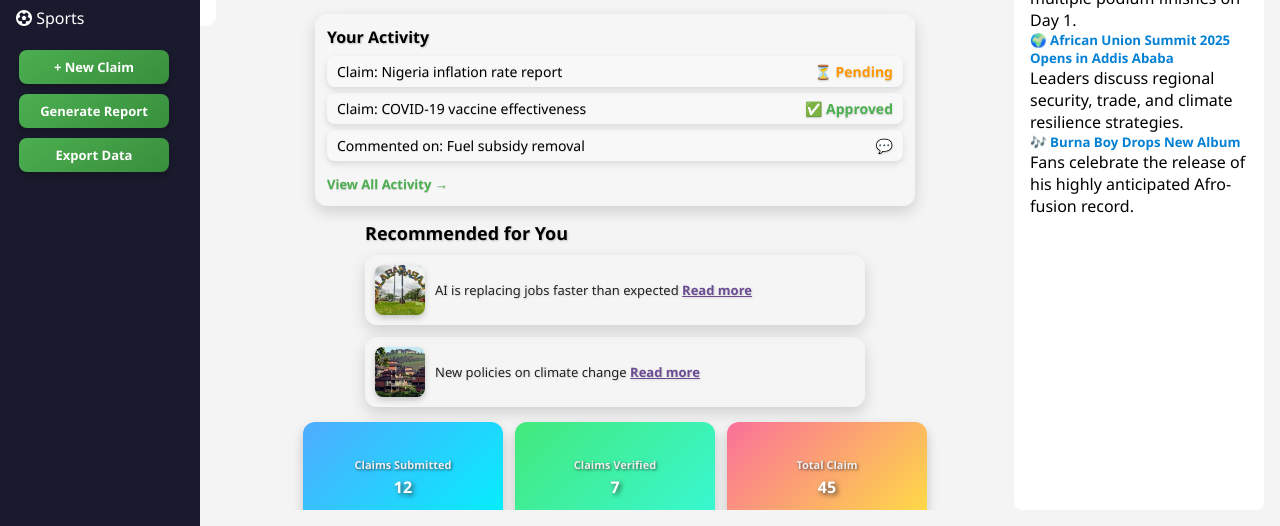
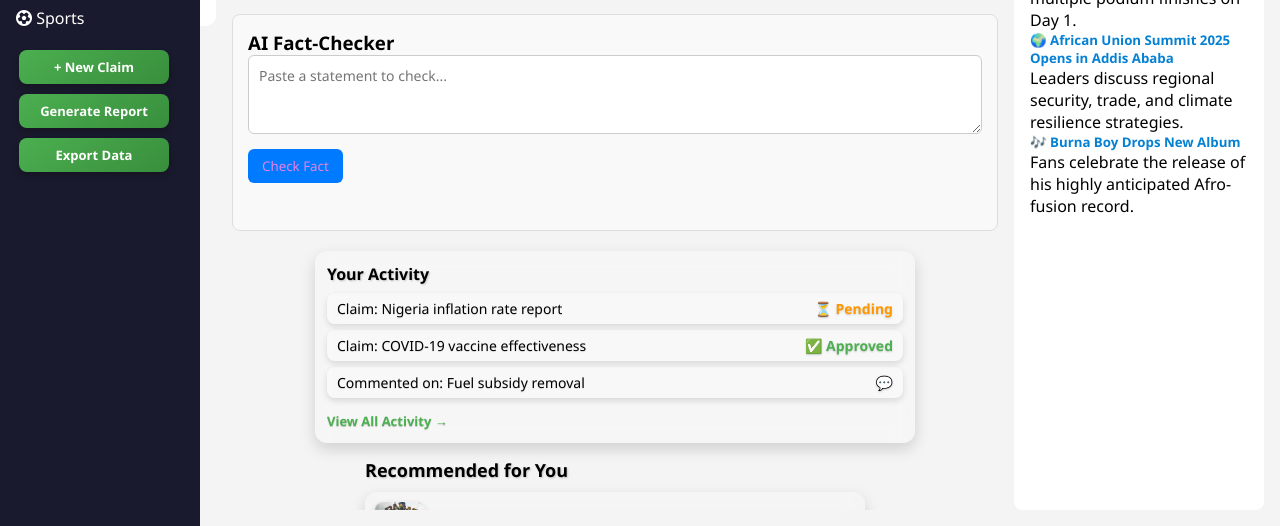
Before and after one commit to LeinadMori/FactCred, a plain HTML site: page Html/user-dashboard.html in a window 1280 px wide. Shown: the part 274-800 px from the top of the page. Drawn offline with Linux system fonts and the light colour scheme.

Commit message:
Added Ai CHECKER to assist user fact check on time

```diff
--- a/Html/user-dashboard.html
+++ b/Html/user-dashboard.html
@@ -150,6 +150,13 @@
           <button class="action-btn" id="newClaimBtn">➕ Submit a New Claim</button>
           <button class="action-btn" id="bookmarksBtn">⭐ View Bookmarks</button>
           <button class="action-btn" id="notificationsBtn">🔔 Notifications</button>
+        </section>
+
+        <section class="fact-checker">
+          <h3>AI Fact-Checker</h3>
+          <textarea id="factInput" placeholder="Paste a statement to check..." rows="3"></textarea>
+          <button id="checkFactBtn">Check Fact</button>
+          <div id="factResult"></div>
         </section>
 
 
@@ -308,6 +315,32 @@
   document.getElementById("notificationsBtn").addEventListener("click", () => {
     alert("Display Notifications (dummy list for now)");
   });
+  const checkFactBtn = document.getElementById("checkFactBtn");
+  const factInput = document.getElementById("factInput");
+  const factResult = document.getElementById("factResult");
+
+  checkFactBtn.addEventListener("click", () => {
+    const text = factInput.value.trim();
+
+    if (!text) {
+      factResult.textContent = "⚠️ Please enter a statement to check.";
+      factResult.style.color = "red";
+      return;
+    }
+
+    // Dummy logic for now
+    const random = Math.random();
+    if (random < 0.33) {
+      factResult.textContent = "✅ Likely True";
+      factResult.style.color = "green";
+    } else if (random < 0.66) {
+      factResult.textContent = "❌ Likely False";
+      factResult.style.color = "red";
+    } else {
+      factResult.textContent = "⚖️ Partially True";
+      factResult.style.color = "orange";
+    }
+  });
   </script>
 </body>
 </html>
--- a/Styles/users-dashboaard.css
+++ b/Styles/users-dashboaard.css
@@ -364,3 +364,41 @@
   .news-updates li:hover {
     background: rgba(255, 255, 255, 0.2);
   }
+
+  .fact-checker {
+    margin: 20px 0;
+    padding: 15px;
+    background: #f9f9f9;
+    border-radius: 8px;
+    border: 1px solid #ddd;
+  }
+
+  .fact-checker textarea {
+    width: 100%;
+    padding: 10px;
+    border-radius: 6px;
+    border: 1px solid #ccc;
+    resize: vertical;
+    font-size: 14px;
+  }
+
+  .fact-checker button {
+    margin-top: 10px;
+    padding: 8px 14px;
+    border: none;
+    background: #007bff;
+    color: rgb(235, 127, 229);
+    border-radius: 6px;
+    cursor: pointer;
+  }
+
+  .fact-checker button:hover {
+    background: #0056b3;
+  }
+
+  #factResult {
+    margin-top: 12px;
+    padding: 10px;
+    border-radius: 6px;
+    font-weight: bold;
+  }
```
